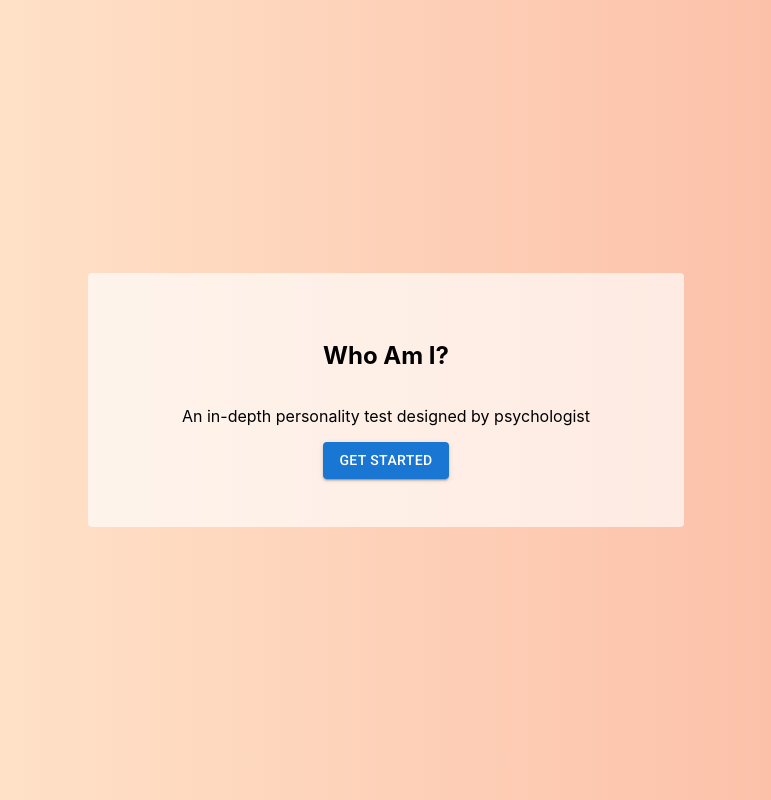
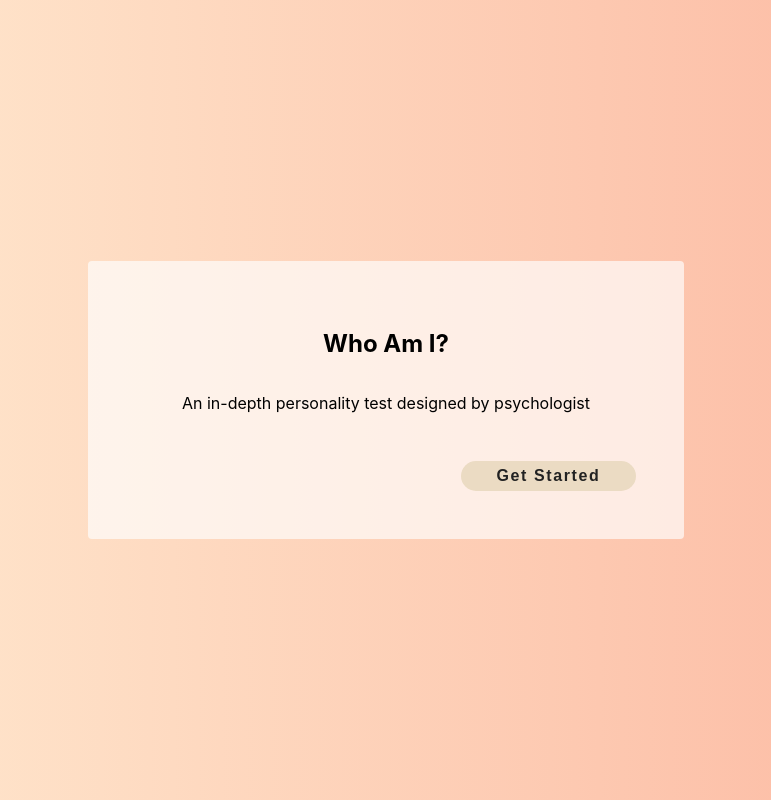
Before and after one commit to rajgohel/PersonalityTestApp, a React (Create React App) app: page / in a window 1280 px wide. Shown: the whole page, without its empty margins (254-1025 px from the left). Built offline with nearby package versions, Linux system fonts and the light colour scheme.

Commit message:
Loader added

```diff
--- a/src/pages/Home/Home.js
+++ b/src/pages/Home/Home.js
@@ -1,6 +1,5 @@
 import React from 'react';
-import Button from '@mui/material/Button';
-import { Wrapper, Content } from './style';
+import { Wrapper, Content, StartBtn } from './style';
 import { useNavigate } from 'react-router-dom';
 import { useGlobalContext } from '../../contexts/context';
 
@@ -18,7 +17,7 @@ const Home = () => {
             <Content>
                 <h2>Who Am I?</h2>
                 <p>An in-depth personality test designed by psychologist</p>
-                <Button variant="contained" onClick={() => { btnClick() }}>Get started</Button>
+                <StartBtn onClick={() => { btnClick() }}>Get started</StartBtn>
             </Content>
         </Wrapper>
     )
--- a/src/pages/Home/style.js
+++ b/src/pages/Home/style.js
@@ -19,3 +19,21 @@ export const Content = styled.div`
     border-radius: 0.25rem;
     padding: 3rem;
 `;
+
+export const StartBtn = styled.button`
+    border-radius: 1rem;
+    border-color: transparent;
+    padding: 0.25rem 0.5rem;
+    display: block;
+    width: 35%;
+    margin-left: auto;
+    margin-top: 2rem;
+    text-transform: capitalize;
+    font-weight: 700;
+    letter-spacing:  0.1rem;
+    font-size: 1rem;
+    background: #ebdbc3;
+    color: #222;
+    transition: all 0.3s linear;
+    cursor: pointer;
+`;
--- a/src/pages/Questions/Questions.js
+++ b/src/pages/Questions/Questions.js
@@ -1,7 +1,7 @@
 import React from 'react';
 import { useGlobalContext } from '../../contexts/context';
 import Modal from '../Modal/Modal';
-import { Wrapper, Option, NextBtn } from './style';
+import { Wrapper, Option, NextBtn, Loader } from './style';
 
 const Questions = () => {
     const {
@@ -13,23 +13,26 @@ const Questions = () => {
         checkAnswer,
     } = useGlobalContext();
     if (waiting) {
-        return <></>;
+        return <Loader />;
     }
     if (loading) {
-        return <></>;
+        return <Loader />;
     }
     const { question, incorrect_answers, correct_answer } = questions[index];
     let answers = [...incorrect_answers];
     const tempIndex = Math.floor(Math.random() * 4);
+    console.log(tempIndex);
     if (tempIndex === 3) {
+        console.log("in if");
         answers.push(correct_answer);
     } else {
+        console.log("in else");
         answers.push(answers[tempIndex]);
         answers[tempIndex] = correct_answer;
     }
     return (
         <Wrapper>
-             <Modal />
+            <Modal />
             <h2>{question}</h2>
             {answers.map((answer, index) => {
                 return (
@@ -43,7 +46,7 @@ const Questions = () => {
                     </Option>
                 );
             })}
-            <NextBtn className="next-question" onClick={nextQuestion}>
+            <NextBtn onClick={nextQuestion}>
                 next question
             </NextBtn>
         </Wrapper>
--- a/src/pages/Questions/style.js
+++ b/src/pages/Questions/style.js
@@ -14,7 +14,7 @@ export const Wrapper = styled.div`
     padding: 3rem;
 `;
 
-export const Option = styled.div`
+export const Option = styled.button`
     display: block;
     width: 50%;
     margin: 0.75rem auto;
@@ -46,3 +46,19 @@ export const NextBtn = styled.button`
     transition: all 0.3s linear;
     cursor: pointer;
 `;
+
+export const Loader = styled.div`
+    @keyframes spinner {
+        to {
+        transform: rotate(360deg);
+        }
+    }
+    width: 6rem;
+    height: 6rem;
+    margin: 0 auto;
+    margin-top: 10rem;
+    border-radius: 50%;
+    border: 3px solid #ffecd2;
+    border-top-color: #fcb69f;
+    animation: spinner 0.6s linear infinite;
+`;
```
